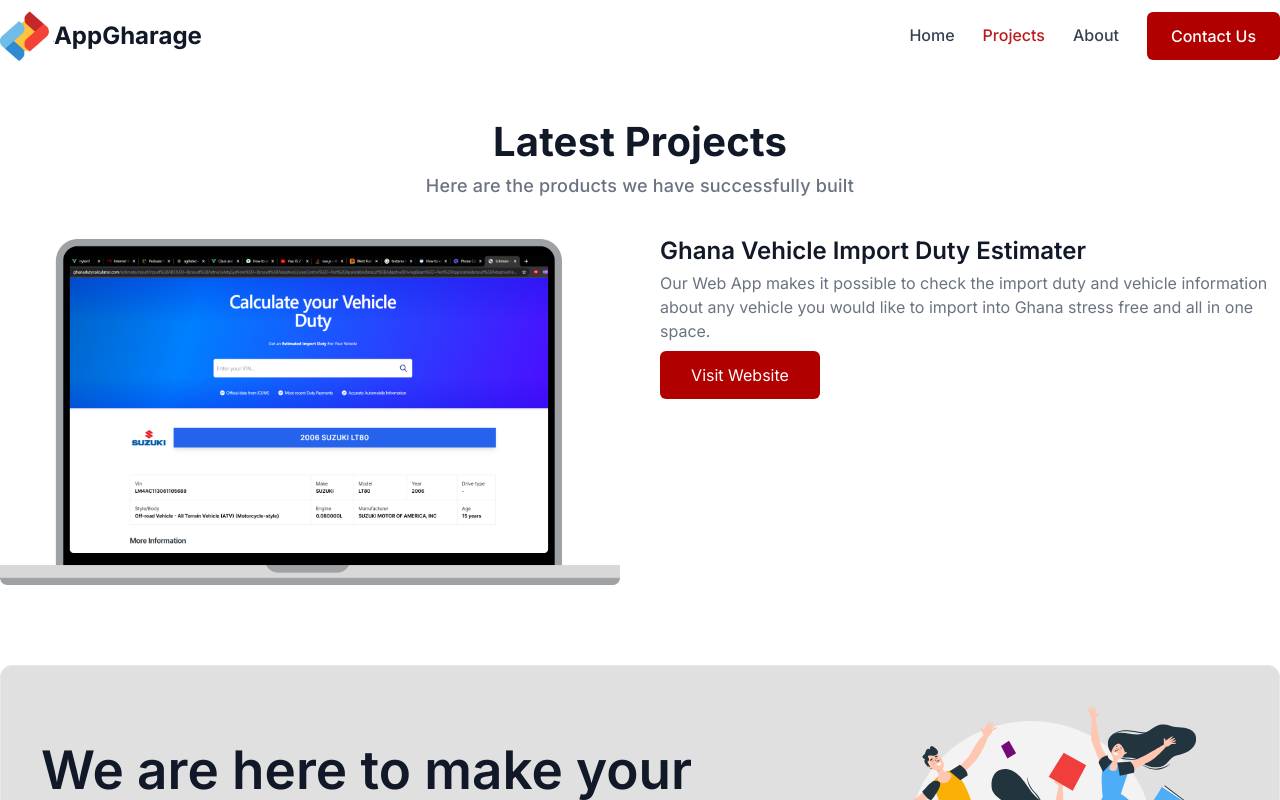
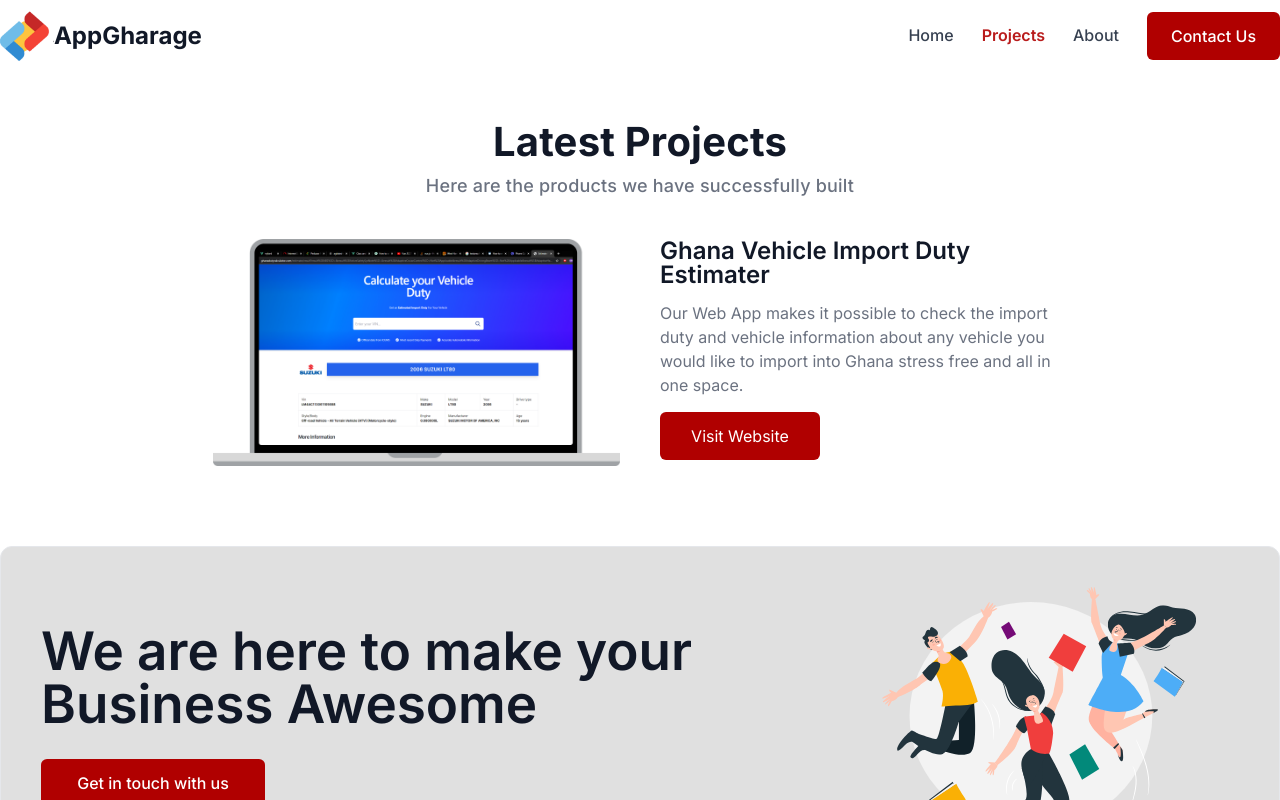
Before and after one commit to cnaallotey/appgharageWebsite, a Vue app: page /Projects in a window 1280 px wide. Shown: the top 800 px of the page. Built offline with nearby package versions, Linux system fonts and the light colour scheme.

Commit message:
bolden avtive navlink

```diff
--- a/src/components/navbar.vue
+++ b/src/components/navbar.vue
@@ -11,24 +11,28 @@
         </router-link>
 
         <div class="hidden lg:flex space-x-7 items-center">
-          <ul class="navlinks inline-flex font-medium space-x-7 cursor-pointer">
+          <ul class="navlinks inline-flex space-x-7 cursor-pointer">
             <li
               class="border-b-2 border-transparent text-base hover:border-red-800 transistion ease-linear delay-100 focus:text-red-700"
-              :class="[home ? 'text-red-700' : 'text-gray-700']"
+              :class="[home ? 'text-red-700 font-semibold' : 'text-gray-700 font-medium']"
             >
               <router-link to="/" class="hover:border-b-2 border-red-700">
                 Home
               </router-link>
             </li>
             <li
-              class="border-b-2 font-medium border-transparent hover:border-red-800 focus:text-red-700 text-base"
-              :class="[project ? 'text-red-700' : 'text-gray-700']"
+              class="border-b-2 border-transparent hover:border-red-800 focus:text-red-700 text-base"
+              :class="[
+                project ? 'text-red-700 font-semibold' : 'text-gray-700 font-medium',
+              ]"
             >
               <router-link to="/projects"> Projects </router-link>
             </li>
             <li
-              class="border-b-2 font-medium text-base border-transparent hover:border-red-800 focus:text-red-700"
-              :class="[about ? 'text-red-700' : 'text-gray-700']"
+              class="border-b-2 text-base border-transparent hover:border-red-800 focus:text-red-700"
+              :class="[
+                about ? 'text-red-700 font-semibold' : 'text-gray-700 font-medium',
+              ]"
             >
               <router-link to="/about"> About </router-link>
             </li>
--- a/src/components/products.vue
+++ b/src/components/products.vue
@@ -15,11 +15,11 @@
       </p>
     </div>
 
-    <div class="flex flex-col md:flex-row">
+    <div class="flex flex-col md:flex-row w-full lg:w-4/6 mx-auto">
       <div class="w-full md:w-1/2 lg:1/4 flex justify-center">
-        <img src="../assets/Macbook Pro.png" class="h-auto px-10 md:px-0" alt="" />
+        <img src="../assets/Macbook Pro.png" class="w-auto h-auto" alt="" />
       </div>
-      <div class="w-full lg:w-1/2 pl-0 flex flex-col ml-0 md:ml-10">
+      <div class="w-full lg:w-1/2 pl-0 flex flex-col justify-between ml-0 md:ml-10">
         <h2
           class="font-semibold tracking-normal leading-none text-gray-900 mt-10 md:mt-0"
           style="font-size: 24px"
```
